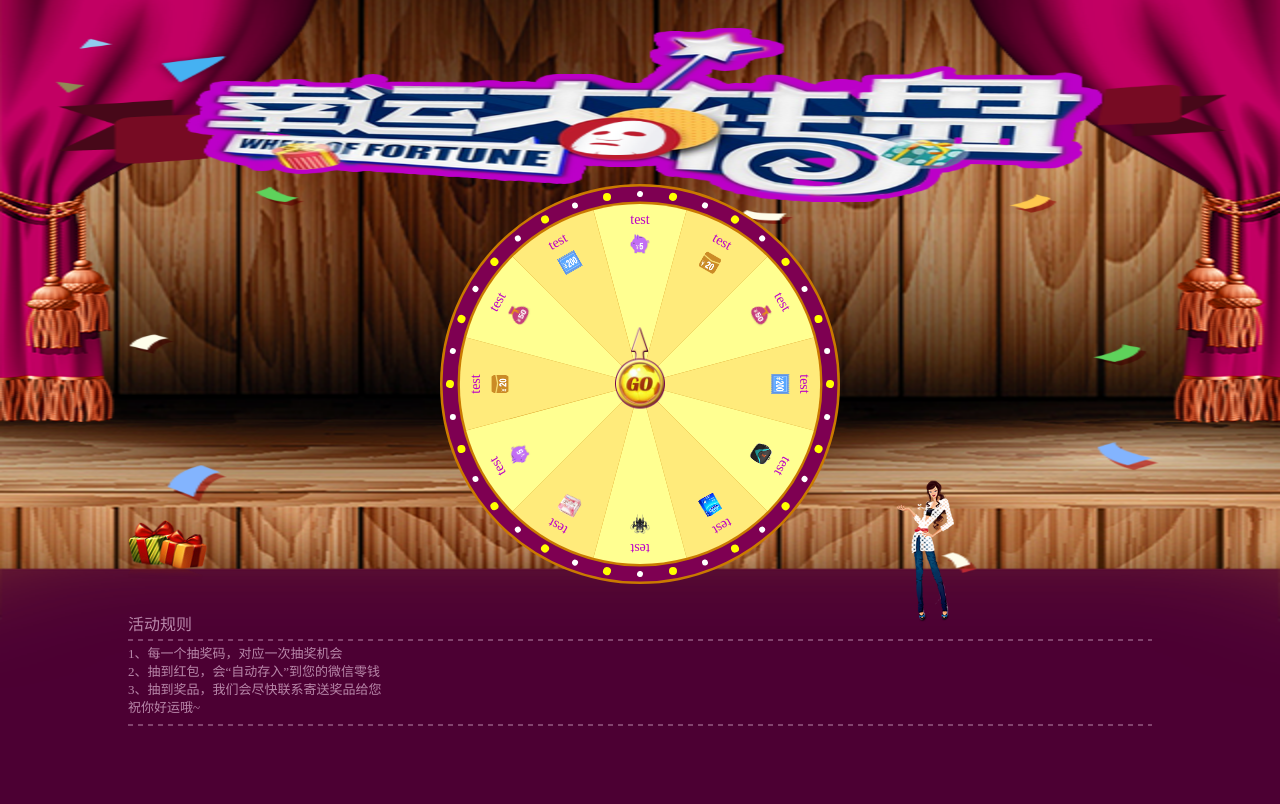
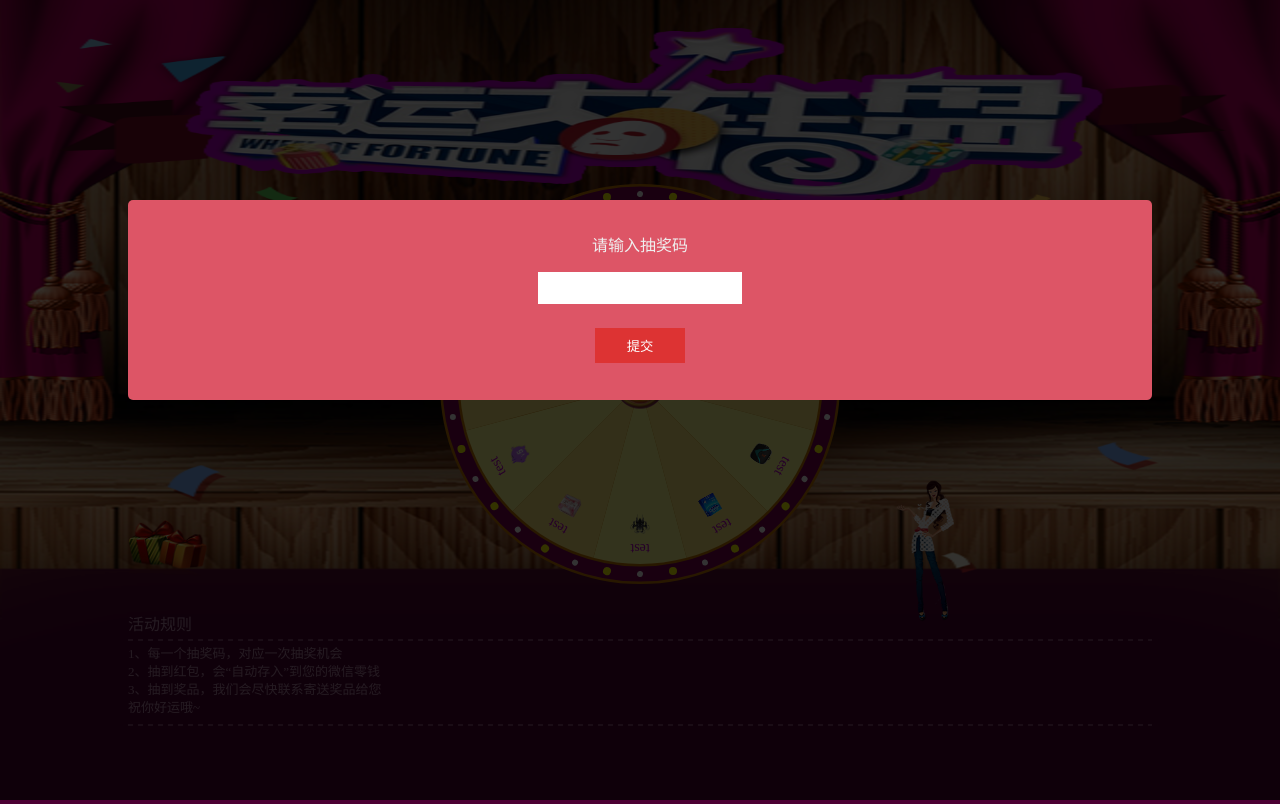
Before and after one commit to ChanMo/roulette, a website: page app/html/index.html in a window 1280 px wide. Drawn offline with nearby package versions, Linux system fonts and the light colour scheme; files that its build step writes are made by us from their sources; files whose address does not match are found by name.

Commit message:
add code input and error alert

```diff
--- a/app/html/index.html
+++ b/app/html/index.html
@@ -1,5 +1,18 @@
 {% extends "base.html" %}
 {% block main %}
+<div class="bg"></div>
+
+<div class="code-box">
+  <span>请输入抽奖码</span>
+  <input type="text">
+  <button class="button" onclick="check_code()">提交</button>
+</div>
+
+<div class="error-alert">
+  <span>您的抽奖次数已用完</span>
+  <button class="button" onclick="close_box('.error-alert');">关闭</button>
+</div>
+
 <div id="result-bg">
   <div class="result-bg1"></div>
   <div class="result-bg2"></div>
--- a/app/js/app.js
+++ b/app/js/app.js
@@ -1,13 +1,31 @@
-//$(document).foundation();
 $(function(){
-  /** create result box **/
-  //show_box();
+  show_box(".code-box", "10%", "25%", "80%", 200);
   /** prevent default touchmove event **/
   $("body").bind('touchmove dbclick', function(e){
     e.preventDefault();
   });
 
 });
+
+/**
+ * input code
+ */
+function check_code(){
+  var code = $(".code-box").find("input").val();
+  if(code == ''){
+    $(".code-box").find("span").html('您的抽奖码不正确');
+  }else{
+    $.get('http://qifeng.chirongkeji.com/prize/check_code/?code='+code, function(data){
+      console.log(data);
+      if(data.code == '001'){
+        $("body").data("code", code);
+        close_box(".code-box");
+      }else{
+        $(".code-box").find("span").html('您的抽奖码不正确');
+      }
+    });
+  }
+}
 
 /**
  * set rottle main
@@ -95,7 +113,7 @@ function set_rottle(prize_list){
     point_w,
     point_w*172/106
   ).attr({
-    onclick: 'rottle()'
+    onclick: 'rottle(this)'
   });
 
   /** rule **/
@@ -173,7 +191,7 @@ function set_rottle(prize_list){
 
   /** close button **/
   var close = result.image("img/close.png", (width-316/2.5)/2, "70%", 316/2.5, 106/2.5);
-  close.attr({class:'result-box-close',onclick:'close_box()'});
+  close.attr({class:'result-box-close',onclick:'close_box(".result-box");$("#result-bg").hide();'});
 }
 
 
@@ -202,7 +220,7 @@ function get_random_pn(){
 /**
  * start
  **/
-function rottle(){
+function rottle(ele){
   var prizes = $("#prizes");
   var index = parseInt(Math.random() * prizes.find("path").length);
   var degree = -index * 360 / 12;
@@ -215,48 +233,58 @@ function rottle(){
     ease: Quad.easeInOut,
     //overwrite: 'preexisting',
     immediateRender: 'false',
+    onStart: function(){
+      /** remove element rottle event **/
+      $(ele).removeAttr("onclick");
+    },
     onComplete:function(){
+      /** add element new click event **/
+      $(ele).bind("click", function(){
+        show_box(".error-alert", "10%", "30%", "80%", 160);
+      });
+
       var text = prizes.find("text").eq(index).html();
       var image = prizes.find("image").eq(index).attr("href");
       $(".result-box-image").attr("href", image);
       $(".result-box-name").html(text);
-      show_box();
+
+      document.getElementById("open-audio").play();
+      $("#result-bg").show();
+      show_box(".result-box", 0, 0, "100%", "100%");
     }
   });
 }
 
 
+/*****************8 common function *************************/
+
 /**
- * show box
+ * show_box
  */
-function show_box(){
-  document.getElementById("open-audio").play();
-  $("#result-bg").show();
-  TweenMax.fromTo($(".result-box"), .5, {
+function show_box(e, left, top, width, height){
+  $(".bg").show();
+  TweenMax.fromTo(e, .5, {
     left: "50%",
     top: "50%",
     width: 0,
-    height: 0
+    height: 0,
+    display: 'none'
   },{
-    left:0,
-    top:0,
-    width:"100%",
-    height:"100%",
+    left: left,
+    top: top,
+    width: width,
+    height: height,
+    display: 'block',
     ease:Elastic.easeOut
   });
 }
-
-
-/**
- * close box
- */
-function close_box(){
-  document.getElementById("open-audio").play();
-  TweenMax.to($(".result-box"), .1, {
+function close_box(e){
+  $(".bg").hide();
+  TweenMax.to(e, .1, {
     left:"50%",
     top:"50%",
     width:0,
-    height:0
+    height:0,
+    display: 'none'
   });
-  $("#result-bg").hide();
 }
--- a/app/scss/app.scss
+++ b/app/scss/app.scss
@@ -1,55 +1,4 @@
 @charset 'utf-8';
-
-/* @import 'settings'; */
-/* @import 'foundation'; */
-/* @import 'motion-ui'; */
-/* @import 'font-awesome'; */
-/* @import 'chen'; */
-
-/* @include foundation-global-styles; */
-/* @include foundation-grid; */
-/* // @include foundation-flex-grid; */
-/* @include foundation-typography; */
-/* @include foundation-button; */
-/* @include foundation-forms; */
-/* // @include foundation-range-input; */
-/* @include foundation-accordion; */
-/* @include foundation-accordion-menu; */
-/* @include foundation-badge; */
-/* @include foundation-breadcrumbs; */
-/* @include foundation-button-group; */
-/* @include foundation-callout; */
-/* @include foundation-close-button; */
-/* @include foundation-menu; */
-/* @include foundation-menu-icon; */
-/* @include foundation-drilldown-menu; */
-/* @include foundation-dropdown; */
-/* @include foundation-dropdown-menu; */
-/* @include foundation-flex-video; */
-/* @include foundation-label; */
-/* @include foundation-media-object; */
-/* @include foundation-off-canvas; */
-/* @include foundation-orbit; */
-/* @include foundation-pagination; */
-/* @include foundation-progress-bar; */
-/* // @include foundation-progress-element; */
-/* // @include foundation-meter-element; */
-/* @include foundation-slider; */
-/* @include foundation-sticky; */
-/* @include foundation-reveal; */
-/* @include foundation-switch; */
-/* @include foundation-table; */
-/* @include foundation-tabs; */
-/* @include foundation-thumbnail; */
-/* @include foundation-title-bar; */
-/* @include foundation-tooltip; */
-/* @include foundation-top-bar; */
-/* @include foundation-visibility-classes; */
-/* @include foundation-float-classes; */
-/* // @include foundation-flex-classes; */
-
-/* @include motion-ui-transitions; */
-/* @include motion-ui-animations; */
 
 /** global **/
 html, body {
@@ -94,7 +43,7 @@ html, body {
         left: -150%;
         width: 400%;
         height: 200%;
-        background-color: rgba(0,0,0,1);
+        background-color: rgba(0,0,0,.9);
         background-blend-mode: screen;
         background-repeat: no-repeat;
         background-position: 50% 50%;
@@ -119,3 +68,63 @@ html, body {
 .result-box {
     position: fixed;
 }
+
+
+/** common bg **/
+.bg {
+    display: none;
+    position: fixed;
+    top: 0;
+    left: 0;
+    width: 100%;
+    height: 100%;
+    background: rgba(0,0,0,0.8);
+}
+
+.button {
+    margin: 1.5rem auto 0;
+    display: liline-block;
+    padding: .5rem 2rem;
+    border: none;
+    background: #dd3333;
+    color: #fff;
+}
+
+input {
+    display: block;
+    margin: 1rem auto 0;
+    width: 100%;
+    max-width: 200px;
+    height: 30px;
+    line-height: 18px;
+    font-size: 14px;
+    border: none;
+    text-align: center;
+}
+
+
+
+.code-box {
+    display: none;
+    position: fixed;
+    background: #dd5566;
+    border-radius: 5px;
+    text-align: center;
+    color: #efefef;
+    span {
+        margin-top:2rem;
+        display: block;
+    }
+}
+.error-alert {
+    display: none;
+    position: fixed;
+    background: #dd5566;
+    border-radius: 5px;
+    text-align: center;
+    color: #efefef;
+    span {
+        margin-top: 2rem;
+        display: block;
+    }
+}
```
